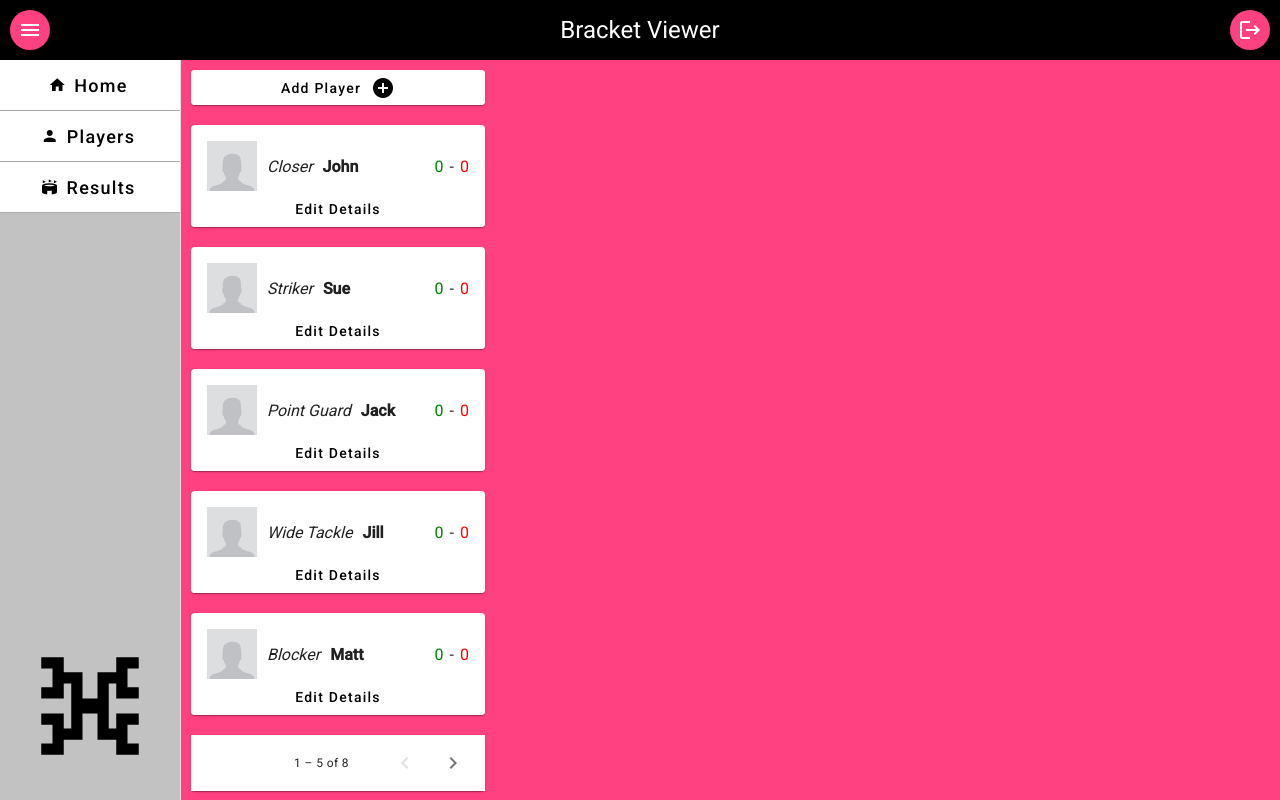
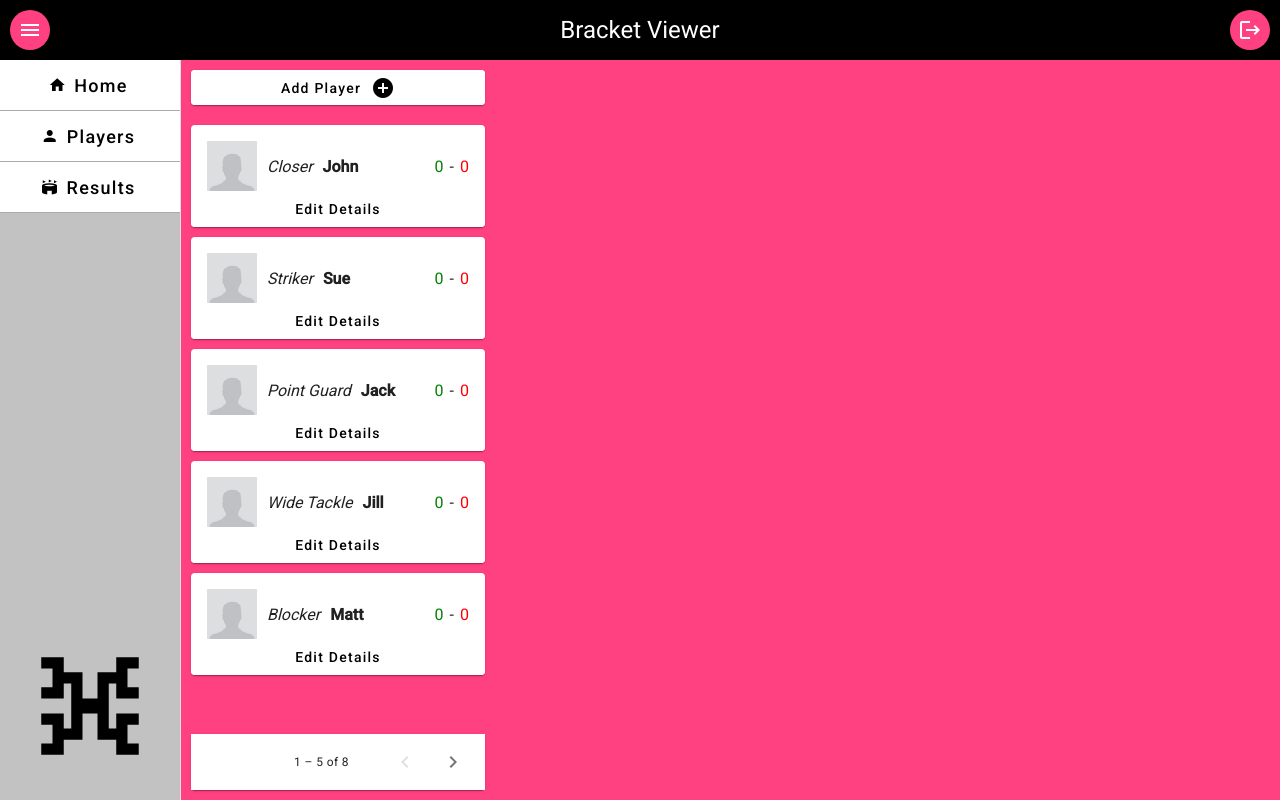
Before and after one commit to matthew-krauskopf/Day10, an Angular app: page /home in a window 1280 px wide. Built offline with nearby package versions, Linux system fonts and the light colour scheme.

Commit message:
Style changes

```diff
--- a/src/app/components/players-page/players-page.component.html
+++ b/src/app/components/players-page/players-page.component.html
@@ -1,6 +1,5 @@
 <div class="h-full bg flex flex-row">
     <div class="player-card-view flex flex-col justify-spread">
-        <div class="flex flex-col">
         <div class="margin-x-5 margin-y-5 flex justify-center">
             <mat-card class="w-full">
                 <button mat-flat-button class="w-full add-button" (click)="addPlayer()">
@@ -11,6 +10,7 @@
                 </button>
             </mat-card>
         </div>
+        <div class="scroll h-full">
             <mat-card class="margin-x-5 margin-y-5 flex"
                     *ngFor="let player of playersPage">
                 <mat-card-content style="flex:4">
--- a/src/app/components/players-page/players-page.component.scss
+++ b/src/app/components/players-page/players-page.component.scss
@@ -1,7 +1,6 @@
 .player-card-view {
     min-width: 280px;
     width: 40%;
-    overflow:auto
 }
 
 .pic-size {
```
Lines whose indentation alone changed are shown as unchanged.
